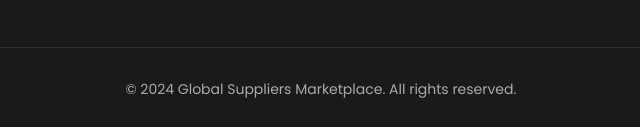
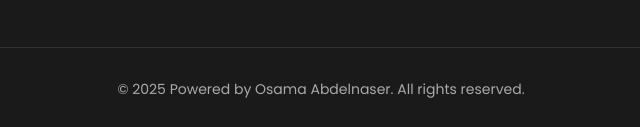
Before and after one commit to OsamaEllithy/marketplace, a plain HTML site: page cart.html in a window 1280 px wide. Shown: the part 1255-1382 px from the top of the page, 319-959 px from the left. Drawn offline with Linux system fonts and the light colour scheme.

Commit message:
Update cart.html

```diff
--- a/cart.html
+++ b/cart.html
@@ -1004,7 +1004,7 @@
     </div>
 
     <div class="footer-bottom">
-        &copy; 2024 Global Suppliers Marketplace. All rights reserved.
+        &copy; 2025 Powered by Osama Abdelnaser. All rights reserved.
     </div>
 </footer>
 
```
